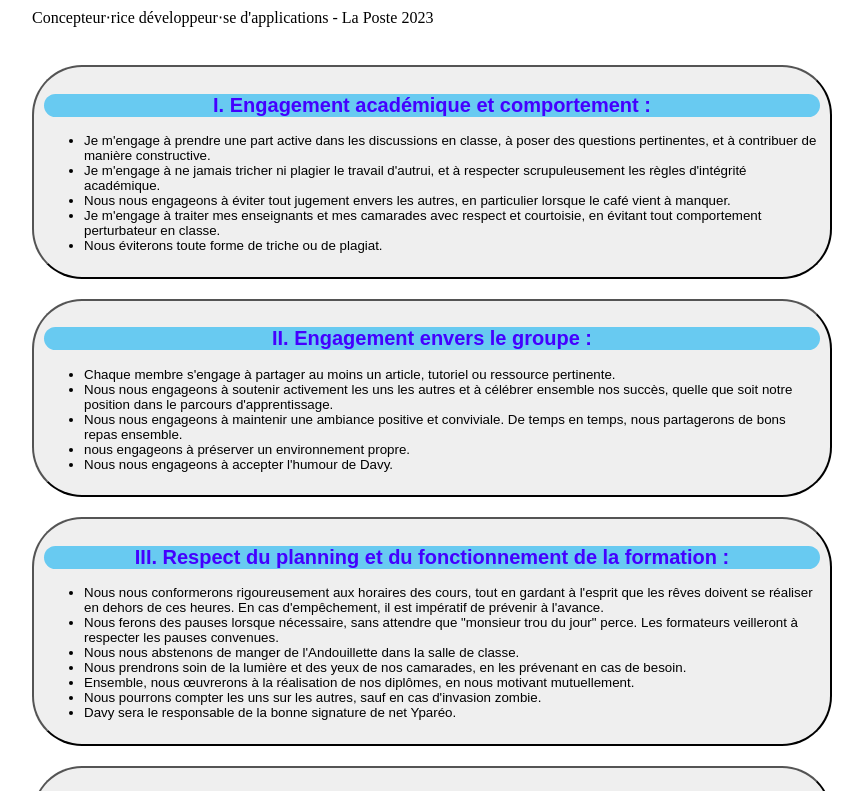
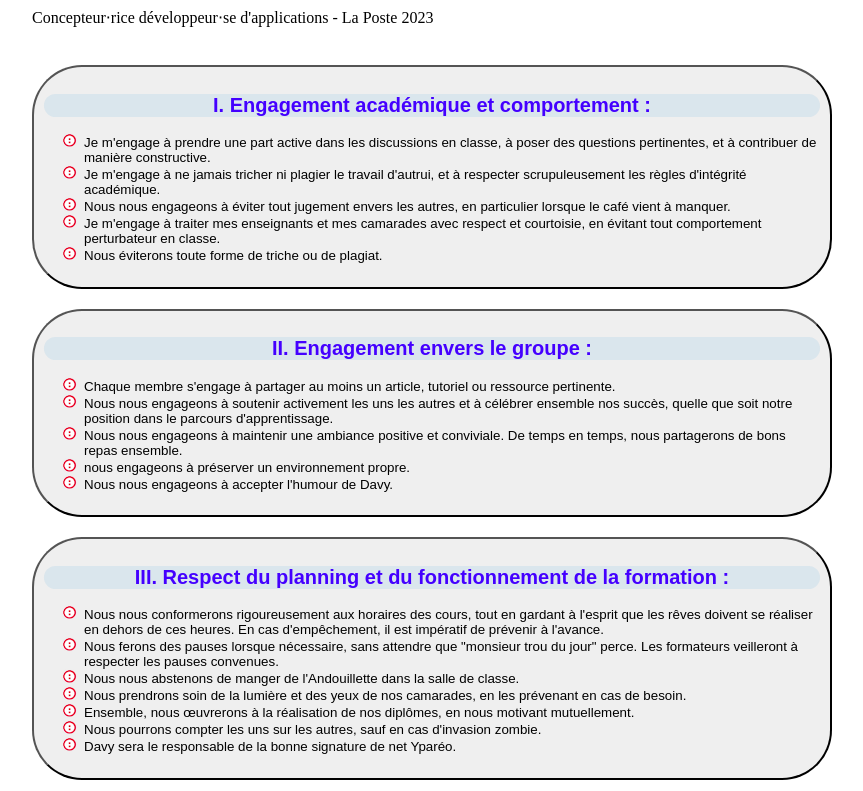
Before and after one commit to Keitaroblaster/CharteGroupeCSS, a plain HTML site: page index.html in a window 1280 px wide. Shown: the top 791 px of the page, without its empty margins (208-1071 px from the left). Drawn offline with Linux system fonts and the light colour scheme.

Commit message:
icon menu & list

```diff
--- a/css/style.css
+++ b/css/style.css
@@ -8,7 +8,7 @@
 }
 
 h1 {
-  background-color: rgb(104, 202, 241);
+  background-color: rgba(139, 193, 228, 0.211);
   border-radius: 50px;
   color: rgb(68, 0, 255);
 }
@@ -22,9 +22,10 @@ h1 {
 .button:hover {
   color: blue;
   border-radius: 50px;
-  box-shadow: 0px 5px 5px 10px rgb(0, 153, 255);
+  box-shadow: 10px 5px 5px rgb(139, 193, 228);
 }
 
 li {
   text-align: start;
+  list-style-image: url(/images/bullet.png);
 }
--- a/index.html
+++ b/index.html
@@ -4,7 +4,7 @@
     <!-- Les bases d'une page HTML
   –––––––––––––––––––––––––––––––––––––––––––––––––– -->
     <meta charset="utf-8" />
-
+    <link rel="icon" href="./images/favicon.png" />
     <title>Charte de groupe</title>
     <meta name="description" content="Notre Charte de Promo" />
     <meta name="author" content="Promo Simplon La Poste" />
```
